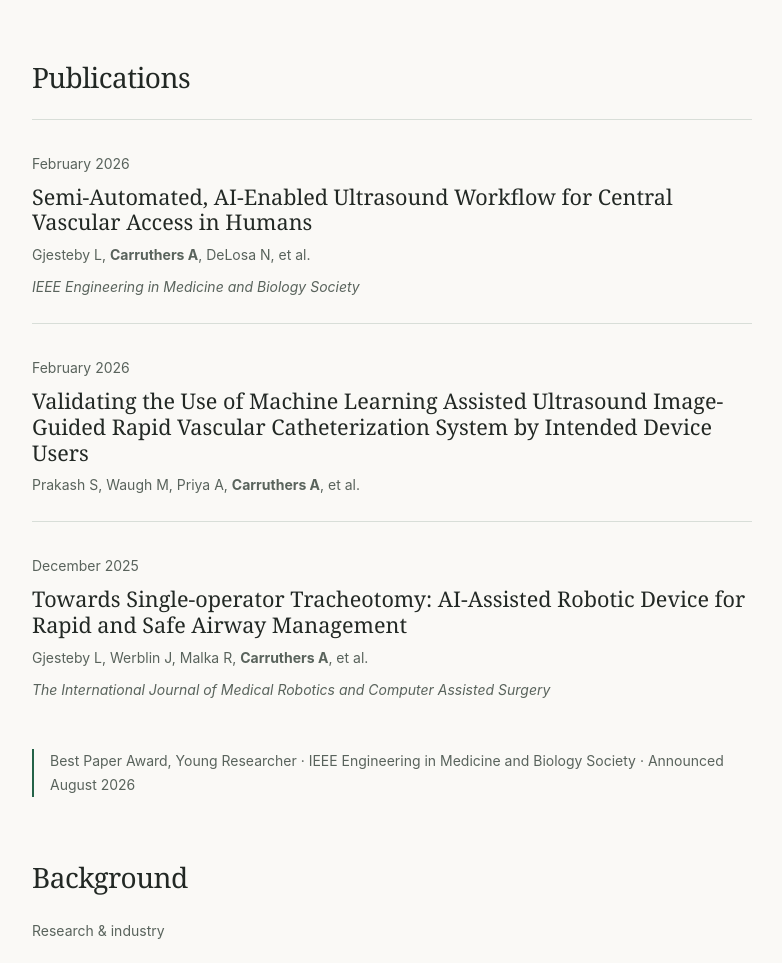
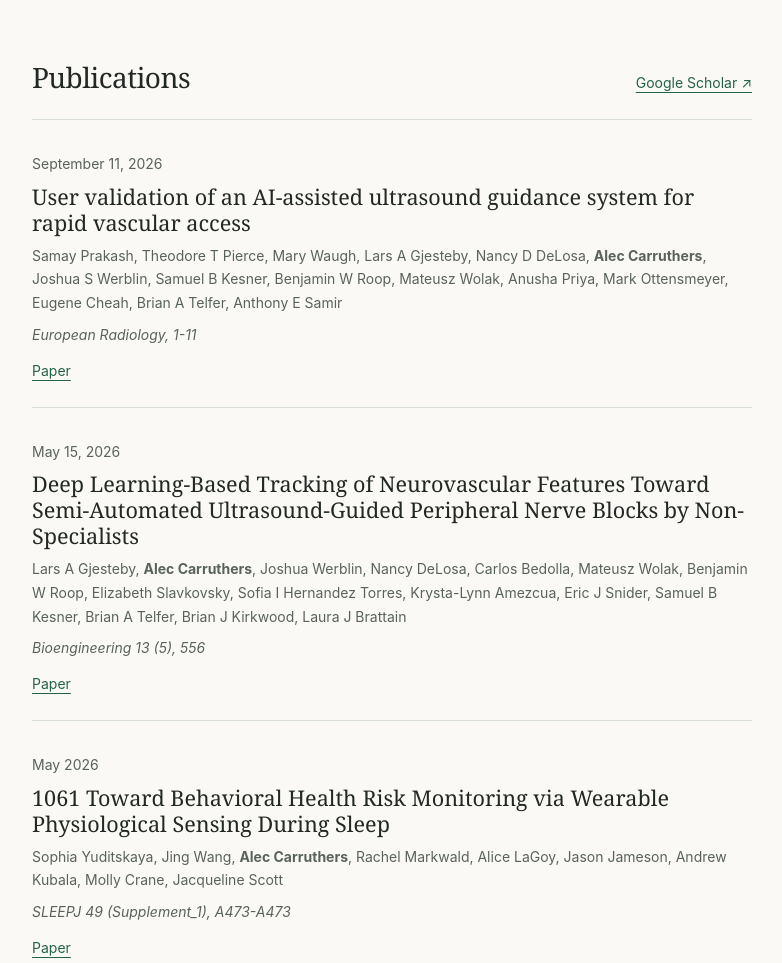
Before and after one commit to aleccarruthers/aleccarruthers.github.io, an Astro site: page / in a window 1280 px wide. Shown: the part 1686-2649 px from the top of the page, without its empty margins (248-1030 px from the left). Built offline with nearby package versions, Linux system fonts and the light colour scheme; Astro itself is replaced by a stand-in of ours.

Commit message:
Updated publications

```diff
--- a/src/components/PublicationEntry.astro
+++ b/src/components/PublicationEntry.astro
@@ -3,12 +3,12 @@ interface Props {
   publication: { title: string; authors: string; venue: string | null; date: string; url: string | null };
 }
 const { publication: paper } = Astro.props;
-const authorParts = paper.authors.split('Carruthers A');
+const authorParts = paper.authors.split(/(Alec Carruthers|Carruthers A)/);
 ---
 <li class="entry publication">
   <p class="meta">{paper.date}</p>
   <h3>{paper.title}</h3>
-  <p class="meta">{authorParts[0]}<strong>Carruthers A</strong>{authorParts[1]}</p>
+  <p class="meta">{authorParts.map(part => part === 'Alec Carruthers' || part === 'Carruthers A' ? <strong>{part}</strong> : part)}</p>
   {paper.venue && <p class="meta"><em>{paper.venue}</em></p>}
   {paper.url && <div class="entry-links"><a href={paper.url}>Paper</a></div>}
 </li>
--- a/src/content/profile.json
+++ b/src/content/profile.json
@@ -11,6 +11,7 @@
     "I aspire to have my work make tangible impact and some of the application areas I find most beneficial for society include: generative modeling for molecular design (proteins, enzymes, small molecules, etc.), multimodal continual learning across healthcare data for an individual to inform decision making, and accurately representing the impacts of a pertubation on a cell (in silico --> computationally)"
   ],
   "links": [
+    { "label": "Scholar", "url": "https://scholar.google.com/citations?user=gNhR0hgAAAAJ&hl=en&oi=ao" },
     { "label": "GitHub", "url": "https://github.com/aleccarruthers" },
     { "label": "LinkedIn", "url": "https://www.linkedin.com/in/alec-carruthers" }
   ],
@@ -35,7 +36,7 @@
   "source": "content/resume.pdf; GitHub remote; owner-approved links and award date in conversation",
   "todos": [
     "TODO: Confirm a public location if a location field is wanted; education locations are not used as residence.",
-    "TODO: Supply Scholar or X URLs if these links are wanted; omitted until supplied.",
+    "TODO: Supply an X URL if this link is wanted; omitted until supplied.",
     "TODO: Confirm patent application/grant status and a public identifier before adding the patent entry."
   ]
 }
--- a/src/content/publications.json
+++ b/src/content/publications.json
@@ -1,32 +1,46 @@
 {
-  "source": "content/resume.pdf; owner confirmed award announcement in August 2026",
+  "source": "Owner-supplied Google Scholar profile and its publication detail pages: https://scholar.google.com/citations?user=gNhR0hgAAAAJ&hl=en&oi=ao",
+  "updatedAt": "2026-10-08",
   "items": [
     {
-      "title": "Semi-Automated, AI-Enabled Ultrasound Workflow for Central Vascular Access in Humans",
-      "authors": "Gjesteby L, Carruthers A, DeLosa N, et al.",
-      "venue": "IEEE Engineering in Medicine and Biology Society",
-      "date": "February 2026",
+      "title": "User validation of an AI-assisted ultrasound guidance system for rapid vascular access",
+      "authors": "Samay Prakash, Theodore T Pierce, Mary Waugh, Lars A Gjesteby, Nancy D DeLosa, Alec Carruthers, Joshua S Werblin, Samuel B Kesner, Benjamin W Roop, Mateusz Wolak, Anusha Priya, Mark Ottensmeyer, Eugene Cheah, Brian A Telfer, Anthony E Samir",
+      "venue": "European Radiology, 1-11",
+      "date": "September 11, 2026",
       "year": "2026",
-      "url": null,
-      "todo": "TODO: Supply the paper URL and confirm the author asterisks before describing equal contribution."
+      "publishedAt": "2026-09-11",
+      "url": "https://link.springer.com/article/10.1007/s00330-026-12854-4",
+      "scholarUrl": "https://scholar.google.com/citations?view_op=view_citation&hl=en&oe=ASCII&user=gNhR0hgAAAAJ&citation_for_view=gNhR0hgAAAAJ:35N4QoGY0k4C"
     },
     {
-      "title": "Validating the Use of Machine Learning Assisted Ultrasound Image-Guided Rapid Vascular Catheterization System by Intended Device Users",
-      "authors": "Prakash S, Waugh M, Priya A, Carruthers A, et al.",
-      "venue": null,
-      "date": "February 2026",
+      "title": "Deep Learning-Based Tracking of Neurovascular Features Toward Semi-Automated Ultrasound-Guided Peripheral Nerve Blocks by Non-Specialists",
+      "authors": "Lars A Gjesteby, Alec Carruthers, Joshua Werblin, Nancy DeLosa, Carlos Bedolla, Mateusz Wolak, Benjamin W Roop, Elizabeth Slavkovsky, Sofia I Hernandez Torres, Krysta-Lynn Amezcua, Eric J Snider, Samuel B Kesner, Brian A Telfer, Brian J Kirkwood, Laura J Brattain",
+      "venue": "Bioengineering 13 (5), 556",
+      "date": "May 15, 2026",
       "year": "2026",
-      "url": null,
-      "todo": "TODO: Confirm venue and publication status; supply a paper URL. No venue or peer-review status is inferred."
+      "publishedAt": "2026-05-15",
+      "url": "https://www.mdpi.com/2306-5354/13/5/556",
+      "scholarUrl": "https://scholar.google.com/citations?view_op=view_citation&hl=en&oe=ASCII&user=gNhR0hgAAAAJ&citation_for_view=gNhR0hgAAAAJ:RYcK_YlVTxYC"
     },
     {
-      "title": "Towards Single-operator Tracheotomy: AI-Assisted Robotic Device for Rapid and Safe Airway Management",
-      "authors": "Gjesteby L, Werblin J, Malka R, Carruthers A, et al.",
-      "venue": "The International Journal of Medical Robotics and Computer Assisted Surgery",
-      "date": "December 2025",
-      "year": "2025",
-      "url": null,
-      "todo": "TODO: Supply the paper URL."
+      "title": "1061 Toward Behavioral Health Risk Monitoring via Wearable Physiological Sensing During Sleep",
+      "authors": "Sophia Yuditskaya, Jing Wang, Alec Carruthers, Rachel Markwald, Alice LaGoy, Jason Jameson, Andrew Kubala, Molly Crane, Jacqueline Scott",
+      "venue": "SLEEPJ 49 (Supplement_1), A473-A473",
+      "date": "May 2026",
+      "year": "2026",
+      "publishedAt": "2026-05",
+      "url": "https://academic.oup.com/sleep/article-abstract/49/Supplement_1/A473/8674461",
+      "scholarUrl": "https://scholar.google.com/citations?view_op=view_citation&hl=en&oe=ASCII&user=gNhR0hgAAAAJ&citation_for_view=gNhR0hgAAAAJ:lSLTfruPkqcC"
+    },
+    {
+      "title": "The assessment, improvement, and application of the GeoFlood flood inundation mapping framework",
+      "authors": "Alec Carruthers",
+      "venue": null,
+      "date": "January 25, 2021",
+      "year": "2021",
+      "publishedAt": "2021-01-25",
+      "url": "https://repositories.lib.utexas.edu/items/cd361f88-0a86-40c5-bd12-2e98daaeb0c5",
+      "scholarUrl": "https://scholar.google.com/citations?view_op=view_citation&hl=en&oe=ASCII&user=gNhR0hgAAAAJ&citation_for_view=gNhR0hgAAAAJ:vV6vV6tmYwMC"
     }
   ]
 }
--- a/src/pages/index.astro
+++ b/src/pages/index.astro
@@ -6,6 +6,7 @@ import publications from '../content/publications.json';
 import { getCollection } from 'astro:content';
 import ProjectEntry from '../components/ProjectEntry.astro';
 const projects = (await getCollection('projects', ({ data }) => data.featured)).sort((a, b) => a.data.order - b.data.order);
+const scholar = profile.links.find(link => link.label === 'Scholar');
 ---
 <BaseLayout title={profile.name}>
   <div class="profile-heading">
@@ -34,7 +35,10 @@ const projects = (await getCollection('projects', ({ data }) => data.featured)).
     <ul class="entry-list">{projects.map(project => <ProjectEntry project={project} compact />)}</ul>
   </section>
   <section class="section" id="publications" aria-labelledby="publications-title">
-    <div class="section-heading"><h2 id="publications-title">Publications</h2></div>
+    <div class="section-heading">
+      <h2 id="publications-title">Publications</h2>
+      {scholar && <a href={scholar.url}>Google Scholar <span aria-hidden="true">↗</span></a>}
+    </div>
     <ul class="entry-list">{publications.items.map(publication => <PublicationEntry publication={publication} />)}</ul>
     <p class="award meta">{profile.award}</p>
   </section>
```
Also changed, not shown: README.md.
